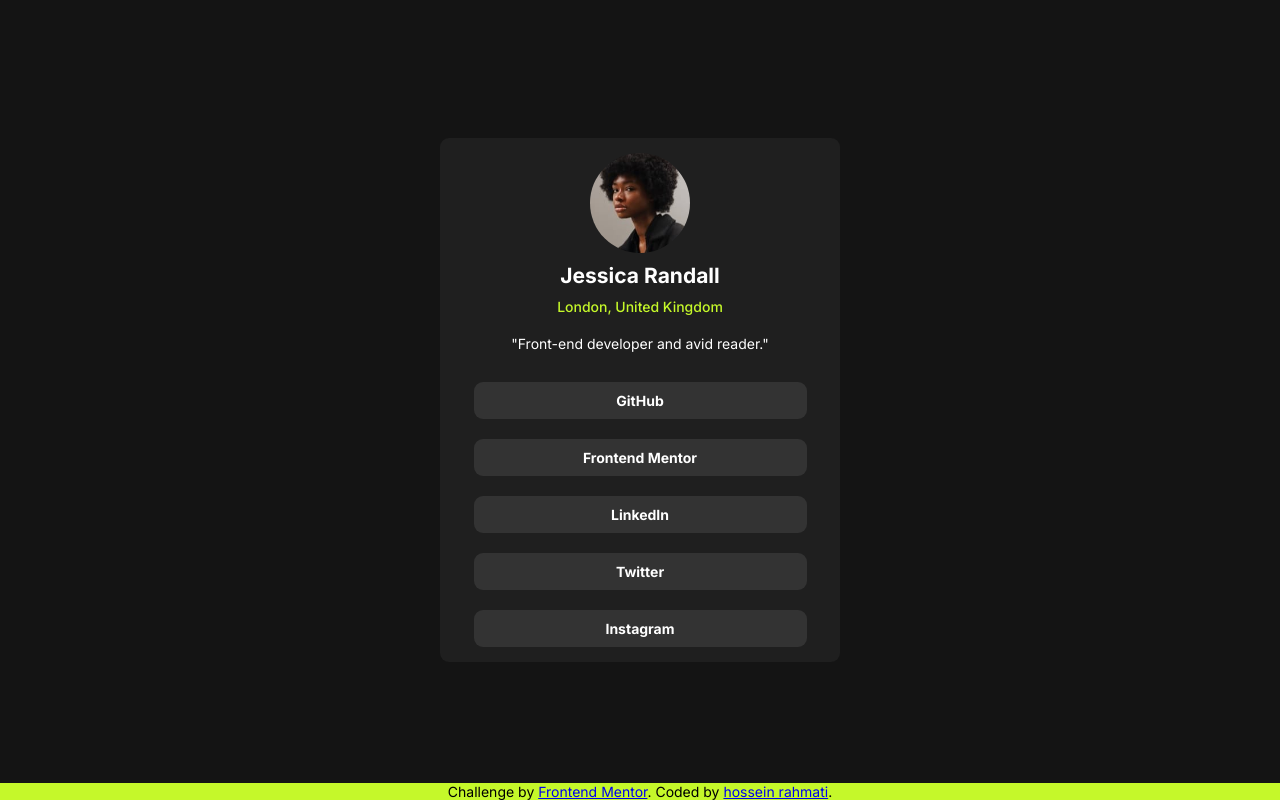
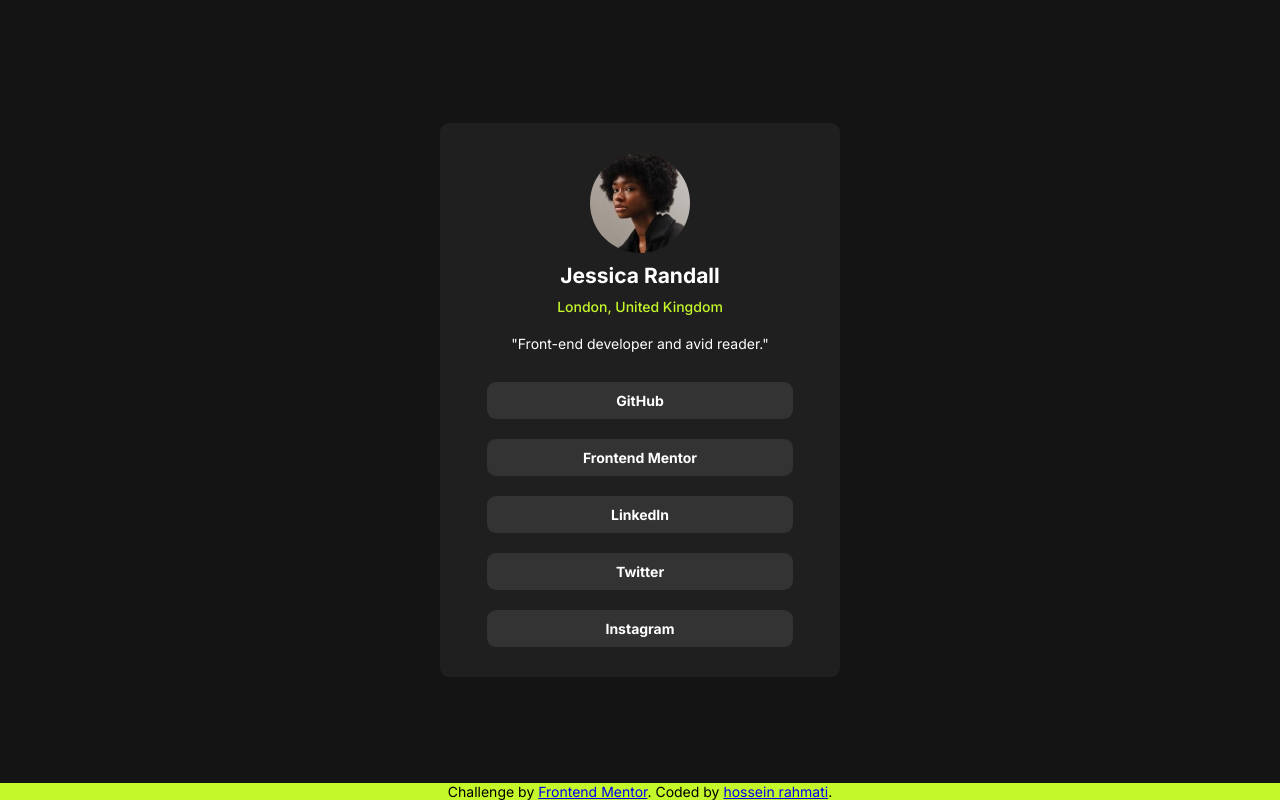
Before and after one commit to hossein-frontend/-2-Social-component-----frontendMentor, a plain HTML site: page index.html in a window 1280 px wide. Drawn offline with Linux system fonts and the light colour scheme.

Commit message:
Update style.css

```diff
--- a/style.css
+++ b/style.css
@@ -41,7 +41,7 @@ body {
   height: 1/1.5;
   border-radius: 9px;
   gap: 1rem;
-  padding: 1.5rem;
+  padding: 3rem;
   place-items: center;
   justify-items: center;
   color: var(--white);
```
